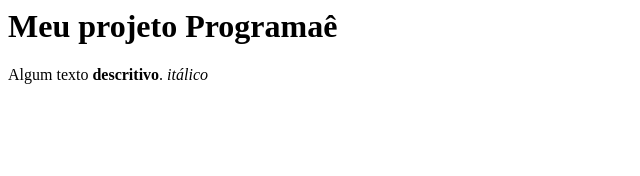
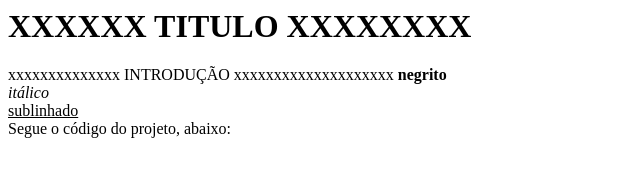
Before and after one commit to projetopython/projetopython.github.io, a plain HTML site: page index.html in a window 1280 px wide. Shown: the whole page, without its empty margins (0-640 px from the left). Drawn offline with Linux system fonts and the light colour scheme.

Commit message:
Update index.html

```diff
--- a/index.html
+++ b/index.html
@@ -3,9 +3,16 @@
 <title>Minha primeira página</title>
 </head>
 <body>
-<h1>Meu projeto Programaê</h1>
-Algum texto <b>descritivo</b>.
+<h1>XXXXXX TITULO XXXXXXXX</h1>
+xxxxxxxxxxxxxx INTRODUÇÃO xxxxxxxxxxxxxxxxxxxx
+<b>negrito</b>
+<br>
 <i>itálico</i>
+<br>
+<u>sublinhado</u>
+<br>
+Segue o código do projeto, abaixo:
+<br>
 <script src="https://gist.github.com/maluta/a722a08767b18faee5a3.js"></script>
 </body>
 </html>
```
